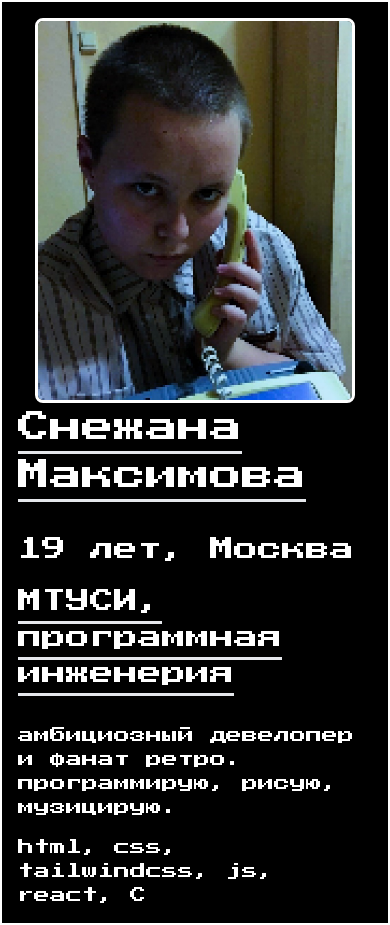
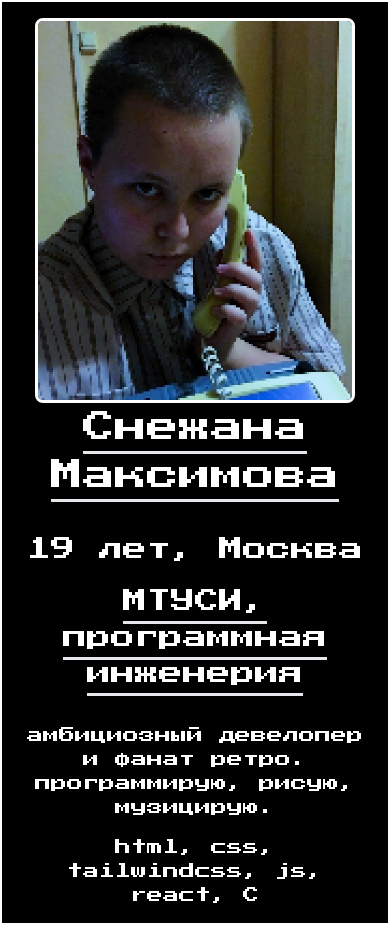
Before and after one commit to kleprer/portfolio, a React (Create React App) app: page / in a window 390 px wide. Built offline with nearby package versions, Linux system fonts and the light colour scheme; a web font is replaced by a local one.

Commit message:
text alignment change depending on screen size

```diff
--- a/src/components/About.jsx
+++ b/src/components/About.jsx
@@ -6,11 +6,11 @@ const About = () => {
         <div className="flex flex-col items-center align-center md:gap-[2rem] md:flex-row">
             <img src="/pixelpfp.jpg" alt="my selfie" className="m-0 w-[20rem] rounded-lg border-white border-[3px]"/>
             <div className="w-auto lg:max-w-[70%] m-auto sm:m-0 md:m-auto">
-                <h2 className=""><span className="text-[2em]  border-b-[3px] pb-[0.5rem] border-w-fit-content">Снежана Максимова</span></h2>
-                <p className="text-[1.5em] pt-[2rem]">19 лет, Москва</p>
-                <p className="mt-[1rem]"><span className="text-[1.5em] pt-[2rem] border-b-[3px] pb-[0.5rem] border-w-fit-content">МТУСИ, программная инженерия</span></p>
-                <p className="pt-[2rem] text-[1em]">амбициозный девелопер и фанат ретро. программирую, рисую, музицирую.</p>
-                <p className="pt-[1rem] text-[1em]">html, css, tailwindcss, js, react, C</p>
+                <h2 className="text-center md:text-left"><span className="text-[2em]  border-b-[3px] pb-[0.5rem] border-w-fit-content">Снежана Максимова</span></h2>
+                <p className="text-center md:text-left text-[1.5em] pt-[2rem]">19 лет, Москва</p>
+                <p className="text-center md:text-left mt-[1rem]"><span className="text-[1.5em] pt-[2rem] border-b-[3px] pb-[0.5rem] border-w-fit-content">МТУСИ, программная инженерия</span></p>
+                <p className="text-center md:text-left pt-[2rem] text-[1em]">амбициозный девелопер и фанат ретро. программирую, рисую, музицирую.</p>
+                <p className="text-center md:text-left pt-[1rem] text-[1em]">html, css, tailwindcss, js, react, C</p>
             </div>
 
         </div>
```
